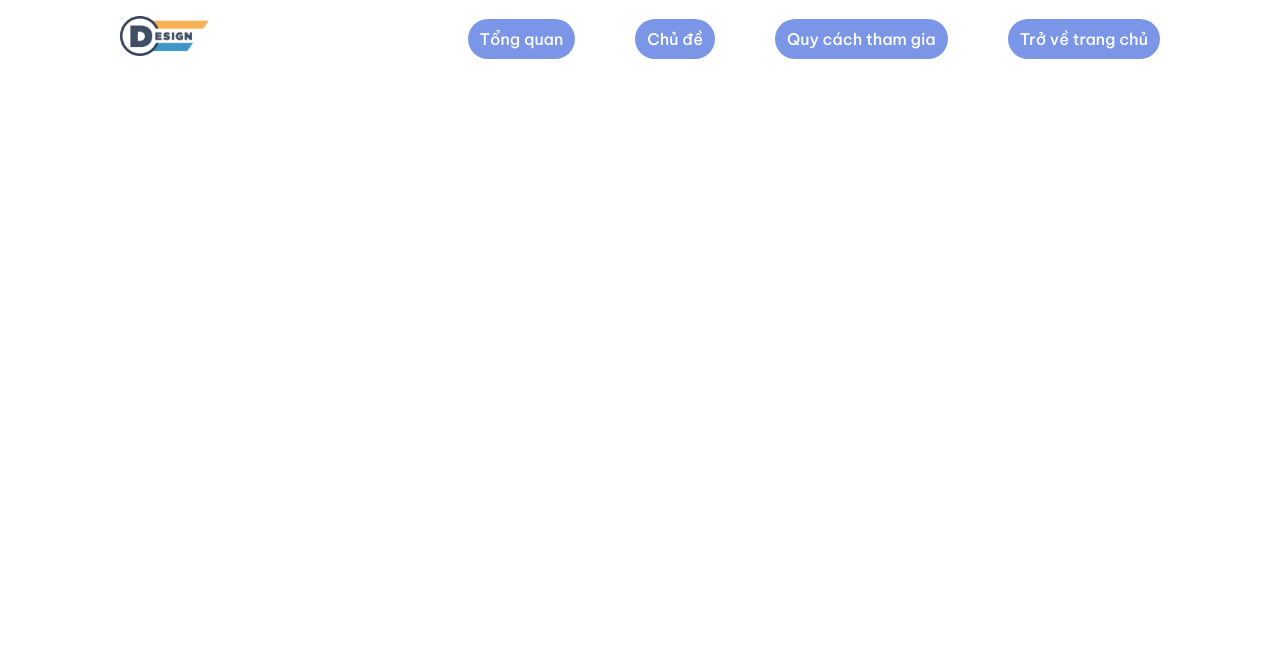
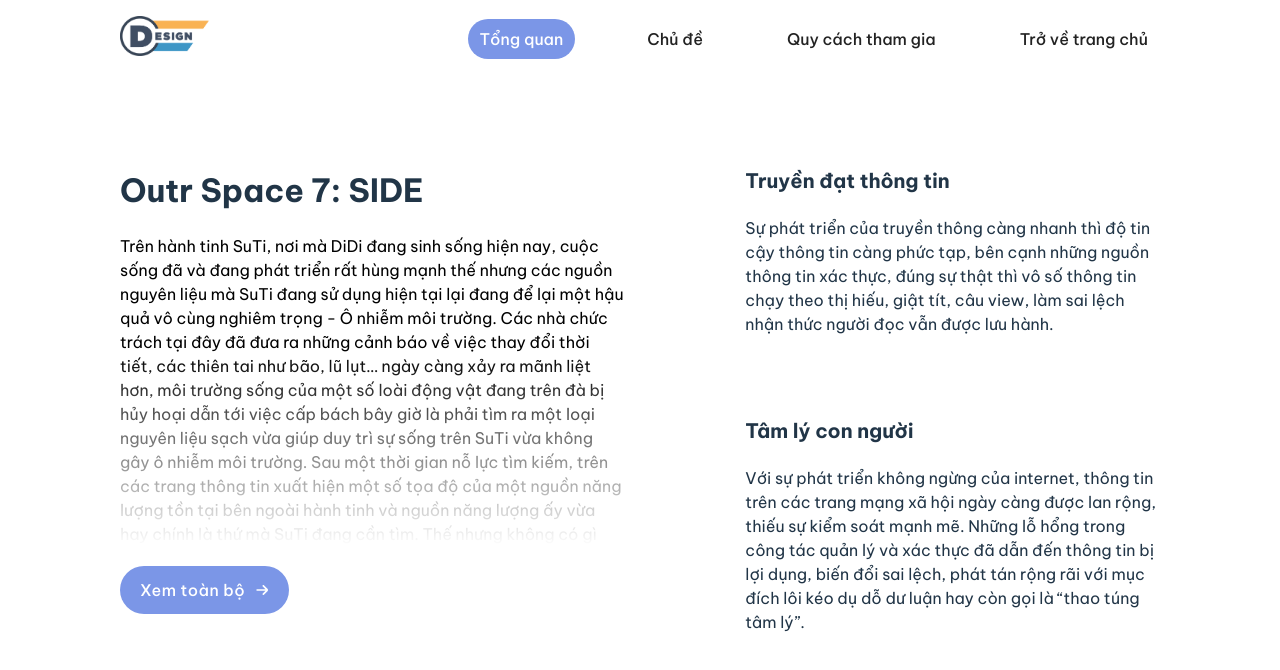
Before and after one commit to NganTrucLe/design-itus, a React (Vite) app: page /events/outr-space-7 in a window 1280 px wide. Shown: the top 670 px of the page. Built offline with nearby package versions, Linux system fonts and the light colour scheme.

Commit message:
fix bug button and update styles

```diff
--- a/src/assets/components/buttonStyle.js
+++ b/src/assets/components/buttonStyle.js
@@ -4,17 +4,19 @@ const buttonStyle = theme => ({
     button: {
         ...defaultFont,
         boxShadow: "none",
-        display: "flex",
+        display: "inline-flex",
+        justifyContent: "center",
+        width: "auto",
         padding: "12px 20px 12px 20px",
         textTransform: "none",
         backgroundColor: primaryColor,
         color: whiteColor,
         borderRadius: "50px",
-        // "& :hover": {
-        //     ...cardStyle,
-        //     boxShadow: "none",
-        //     color: primaryColor + "!important",
-        // },
+        "&:hover": {
+            ...cardStyle,
+            boxShadow: "none",
+            color: primaryColor + "!important",
+        },
         [theme.breakpoints.down("sm")]: {
             fontSize: "13px",
             padding: "8px 12px 8px 12px",
--- a/src/assets/globalStyle.jsx
+++ b/src/assets/globalStyle.jsx
@@ -38,7 +38,7 @@ const hexToRgb = input => {
 const section = {
     paddingRight: "120px",
     paddingLeft: "120px",
-    "@media (min-width: 600px)": {
+    "@media (max-width: 600px)": {
         paddingRight: "16px",
         paddingLeft: "16px",
     }
--- a/src/index.css
+++ b/src/index.css
@@ -37,22 +37,29 @@ body {
 h1 {
   font-size: 32px;
   line-height: 48px;
-  font-style: semibold;
+  font-weight: 400px;
+  margin: 0px;
 }
 
 h2 {
   font-size: 28px;
   line-height: 40.9px;
-  font-style: semibold;
+  font-weight: 400px;
+  margin: 0px;
 }
 
 h3 {
   font-size: 20px;
   line-height: 30px;
-  font-style: semibold;
+  font-weight: 400px;
+  margin: 0px;
 }
 
- button {
+p {
+  margin: 0px;
+}
+
+button {
   /* border-radius: 8px;
   border: 1px solid transparent;
   padding: 0.6em 1.2em;
--- a/src/pages/events/outr-space/components/navBar.jsx
+++ b/src/pages/events/outr-space/components/navBar.jsx
@@ -52,7 +52,7 @@ const useStyles = makeStyles(theme => ({
         alignItems: "center"
     },
     items: {
-        ...tabItemStyle.current,
+        ...tabItemStyle.default,
         "&:hover": {
             color: "#7B96E7",
         },
--- a/src/pages/events/outr-space/outrSpace7.jsx
+++ b/src/pages/events/outr-space/outrSpace7.jsx
@@ -1,9 +1,59 @@
 import NavBar from "./components/navBar"
-
+import Button from '/src/components/button.jsx';
+import NextArrowIcon from "/src/assets/icons/nextArrowIcon";
+import { makeStyles } from "@material-ui/core";
+import Grid from "@material-ui/core/Grid";
+import { section } from '/src/assets/globalStyle';
+const useStyles = makeStyles(theme=> ({
+    section,
+    list: {
+        display: "flex",
+        flexDirection: "column",
+        gap: "20px",
+        [theme.breakpoints.down("sm")]: {
+            gap: "8px"
+        },
+    },
+    linearTransparent: {
+        background: "linear-gradient(180deg, #000000 37.87%, rgba(0, 0, 0, 0) 100%)",
+        "-webkit-background-clip": "text",
+        "-webkit-text-fill-color": "transparent",
+        "background-clip": "text",
+        "text-fill-color": "transparent",
+    }
+}));
 export default function OutrSpace7() {
+    const classes = useStyles();
     return (
         <div>
             <NavBar current = "/events/outr-space-7"/>
+            <Grid container spacing={4} justifyContent = "space-between" className={classes.section}>
+                <Grid item sm={12} md={6}>
+                    <div className={classes.list}>
+                        <h1>Outr Space 7: SIDE</h1>
+                        <p className={classes.linearTransparent}>
+                        Trên hành tinh SuTi, nơi mà DiDi đang sinh sống hiện nay, cuộc sống đã và đang phát triển rất hùng mạnh thế nhưng các nguồn nguyên liệu mà SuTi đang sử dụng hiện tại lại đang để lại một hậu quả vô cùng nghiêm trọng - Ô nhiễm môi trường. Các nhà chức trách tại đây đã đưa ra những cảnh báo về việc thay đổi thời tiết, các thiên tai như bão, lũ lụt… ngày càng xảy ra mãnh liệt hơn, môi trường sống của một số loài động vật đang trên đà bị hủy hoại dẫn tới việc cấp bách bây giờ là phải tìm ra một loại nguyên liệu sạch vừa giúp duy trì sự sống trên SuTi vừa không gây ô nhiễm môi trường.
+                        Sau một thời gian nỗ lực tìm kiếm, trên các trang thông tin xuất hiện một số tọa độ của một nguồn năng lượng tồn tại bên ngoài hành tinh và nguồn năng lượng ấy vừa hay chính là thứ mà SuTi đang cần tìm. Thế nhưng không có gì
+                        </p>
+                        <Button href="/events/outr-space-7/topic" endIcon={<NextArrowIcon/>}>Xem toàn bộ</Button>
+                    </div>
+                </Grid>
+                <Grid item sm={12} md={5} className={classes.list} style={{gap: "80px"}}>
+                    <div className={classes.list}>
+                        <h3>Truyền đạt thông tin</h3>
+                        <p>
+                        Sự phát triển của truyền thông càng nhanh thì độ tin cậy thông tin càng phức tạp, bên cạnh những nguồn thông tin xác thực, đúng sự thật thì vô số thông tin chạy theo thị hiếu, giật tít, câu view, làm sai lệch nhận thức người đọc vẫn được lưu hành.
+                        </p>
+                    </div>
+                    <div className={classes.list}>
+                        <h3>Tâm lý con người</h3>
+                        <p>
+                        Với sự phát triển không ngừng của internet, thông tin trên các trang mạng xã hội ngày càng được lan rộng, thiếu sự kiểm soát mạnh mẽ. Những lỗ hổng trong công tác quản lý và xác thực đã dẫn đến thông tin bị lợi dụng, biến đổi sai lệch, phát tán rộng rãi với mục đích lôi kéo dụ dỗ dư luận hay còn gọi là “thao túng tâm lý”.
+                        </p>
+                    </div>
+                </Grid>
+            </Grid>
+
         </div>
     )
 }
```
Also changed, not shown: src/pages/events/outr-space/sections/topic.jsx (added).
